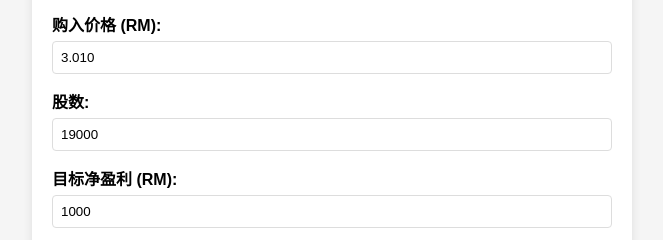
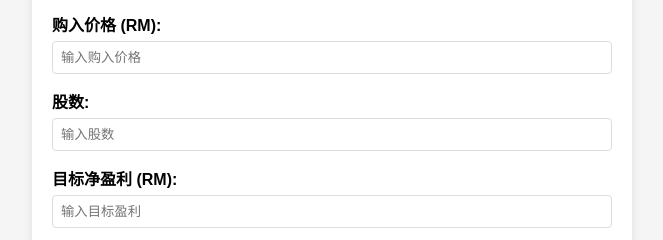
Before and after one commit to bearbear781/stock-profit-calc, a plain HTML site: page index.html in a window 1280 px wide. Shown: the part 176-416 px from the top of the page, without its empty margins (308-971 px from the left). Drawn offline with Linux system fonts and the light colour scheme.

Commit message:
Update index.html
默认价格修改为空

```diff
--- a/index.html
+++ b/index.html
@@ -100,7 +100,7 @@
 <body>
   <h1>马股盈利计算器</h1>
 
-  <div class="calculator">
+<div class="calculator">
     <div class="tabs">
       <button class="tab active" onclick="switchTab('target')">计算目标卖出价</button>
       <button class="tab" onclick="switchTab('profit')">计算卖出盈利</button>
@@ -109,15 +109,15 @@
     <div id="target" class="tab-content active">
       <div class="form-group">
         <label for="buyPrice">购入价格 (RM):</label>
-        <input type="number" id="buyPrice" step="0.001" value="3.010">
+        <input type="number" id="buyPrice" step="0.001" placeholder="输入购入价格">
       </div>
       <div class="form-group">
         <label for="quantity">股数:</label>
-        <input type="number" id="quantity" value="19000">
+        <input type="number" id="quantity" placeholder="输入股数">
       </div>
       <div class="form-group">
         <label for="targetProfit">目标净盈利 (RM):</label>
-        <input type="number" id="targetProfit" value="1000">
+        <input type="number" id="targetProfit" placeholder="输入目标盈利">
       </div>
       <button onclick="calculateTargetPrice()">计算目标卖出价</button>
       <div id="targetResult" class="result" style="display:none;"></div>
@@ -126,15 +126,15 @@
     <div id="profit" class="tab-content">
       <div class="form-group">
         <label for="buyPrice2">购入价格 (RM):</label>
-        <input type="number" id="buyPrice2" step="0.001" value="3.010">
+        <input type="number" id="buyPrice2" step="0.001" placeholder="输入购入价格">
       </div>
       <div class="form-group">
         <label for="quantity2">股数:</label>
-        <input type="number" id="quantity2" value="19000">
+        <input type="number" id="quantity2" placeholder="输入股数">
       </div>
       <div class="form-group">
         <label for="sellPrice">卖出价格 (RM):</label>
-        <input type="number" id="sellPrice" step="0.001" value="3.100">
+        <input type="number" id="sellPrice" step="0.001" placeholder="输入卖出价格">
       </div>
       <button onclick="calculateActualProfit()">计算卖出盈利</button>
       <div id="profitResult" class="result" style="display:none;"></div>
```
